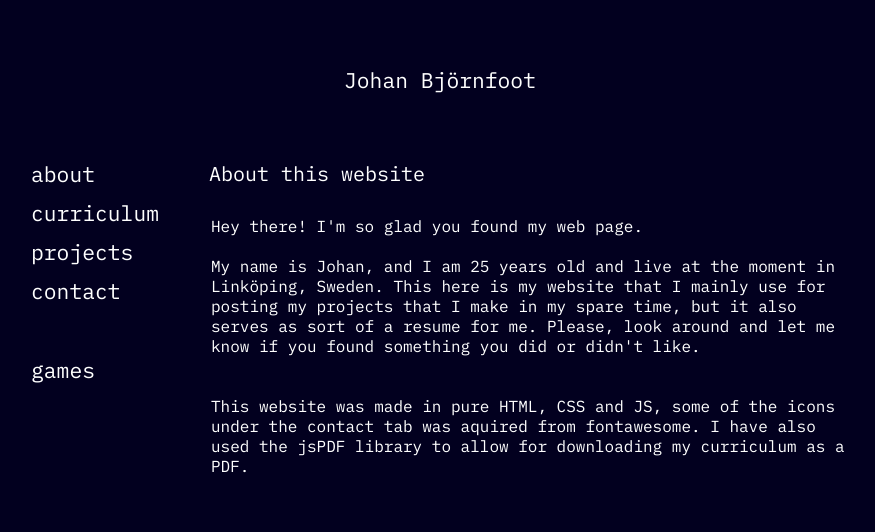
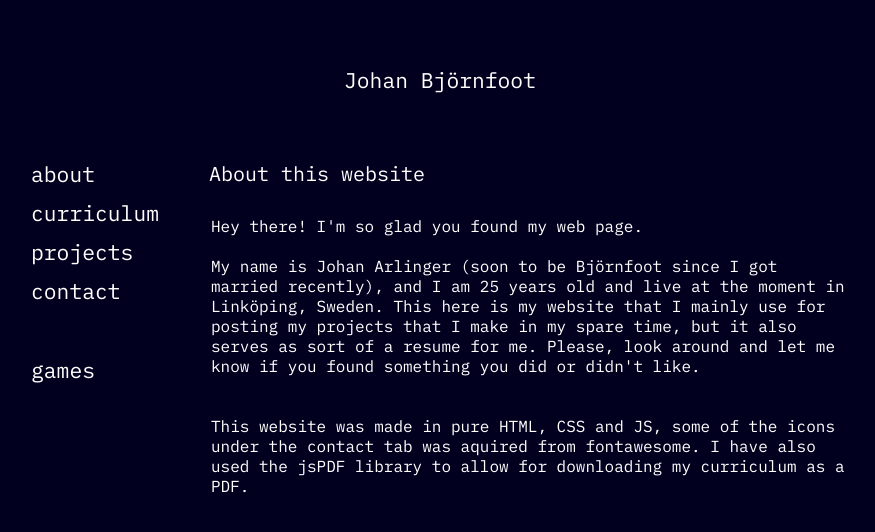
Before and after one commit to Desaxion/playground, a plain HTML site: page index.html in a window 1280 px wide. Shown: the top 532 px of the page, without its empty margins (200-1075 px from the left). Drawn offline with nearby package versions, Linux system fonts and the light colour scheme; a script that the page names is missing.

Commit message:
Update index.html

```diff
--- a/index.html
+++ b/index.html
@@ -31,7 +31,7 @@
                 <div id="contentBox">
                  <div id="about-content" class="content visible"><h4 class="content-title">About this website</h4>
                     <p>Hey there! I'm so glad you found my web page.<br><br>
-                        My name is Johan, and I am 25 years old and live at the moment in Linköping, Sweden. This here is my website that I mainly use for posting my projects that I make in my spare time, but it also serves as sort of a resume for me. Please, look around and let me know if you found something you did or didn't like.
+                        My name is Johan Arlinger (soon to be Björnfoot since I got married recently), and I am 25 years old and live at the moment in Linköping, Sweden. This here is my website that I mainly use for posting my projects that I make in my spare time, but it also serves as sort of a resume for me. Please, look around and let me know if you found something you did or didn't like.
 
                         <br><br><br>
                         This website was made in pure HTML, CSS and JS, some of the icons under the contact tab was aquired from fontawesome. I have also used the jsPDF library to allow for downloading my curriculum as a PDF.
```
